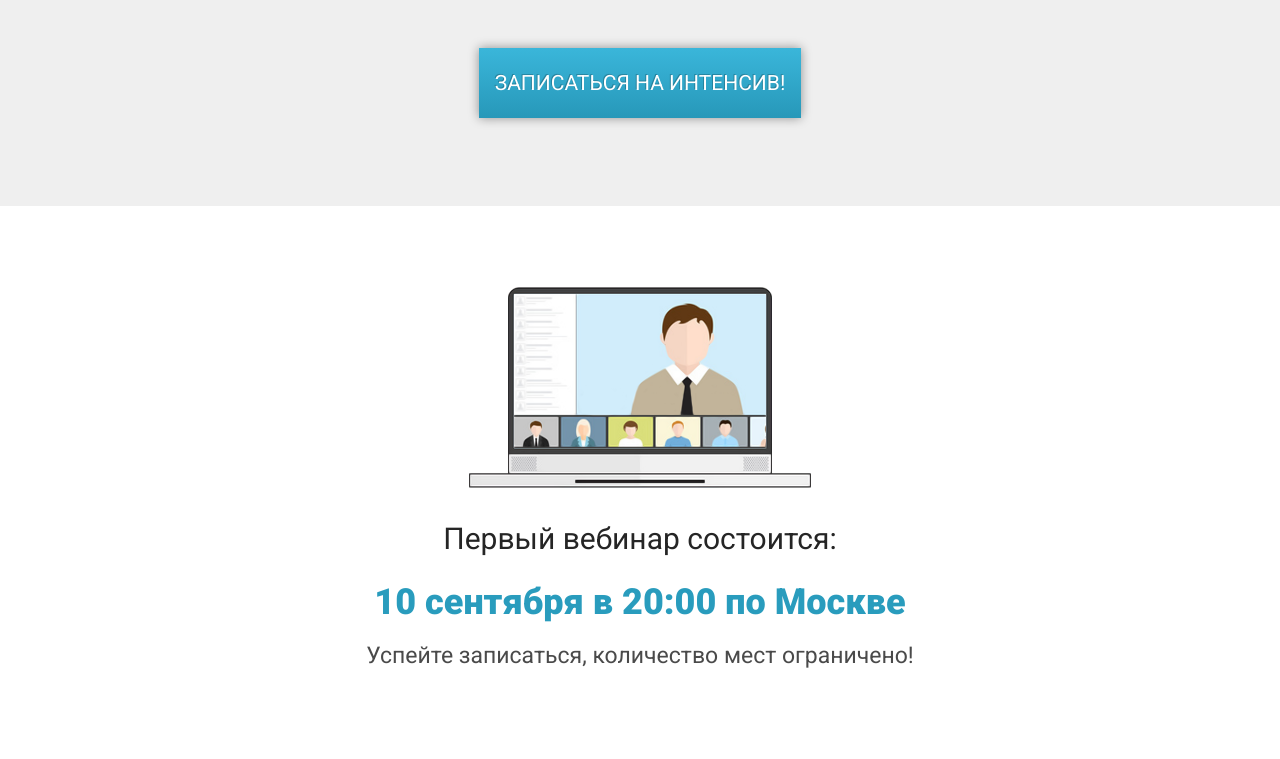
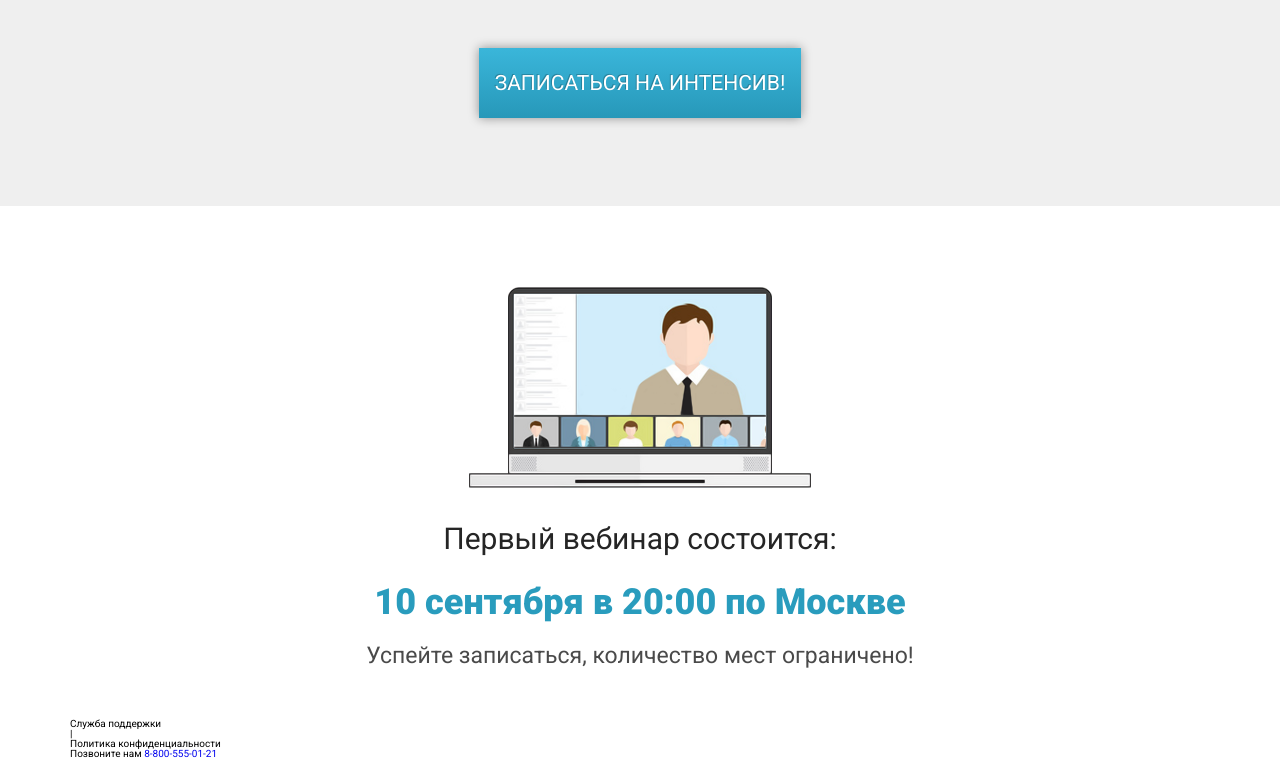
Before and after one commit to shamrr/wordpress, a plain HTML site: page index.html in a window 1280 px wide. Shown: the part 2938-3697 px from the top of the page. Before the commit the page ends 3657 px from the top, so only its background shows below. Drawn offline with Linux system fonts and the light colour scheme.

Commit message:
added layout for footer

```diff
--- a/index.html
+++ b/index.html
@@ -115,5 +115,15 @@
             <div class="news__sub">Успейте записаться, количество мест ограничено!</div>
         </div>
     </section>
+
+    <footer class="footer">
+        <div class="container">
+            <ul class="footer__list">
+                <li class="footer__item">Служба поддержки</li>|
+                <li class="footer__item">Политика конфиденциальности</li>
+            </ul>
+            <p class="footer_text">Позвоните нам <a href="tel: 8-800-555-01-21">8-800-555-01-21</a></p>
+        </div>
+    </footer>
 </body>
 </html>
```
